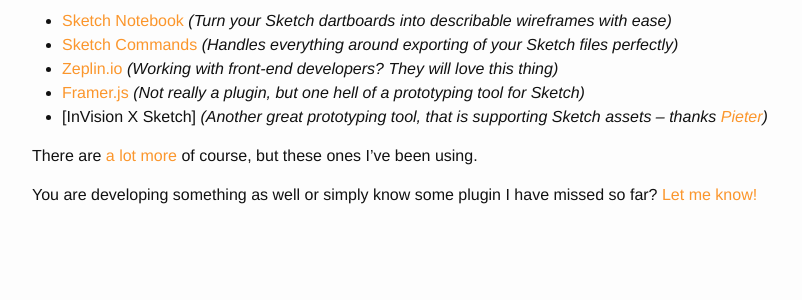
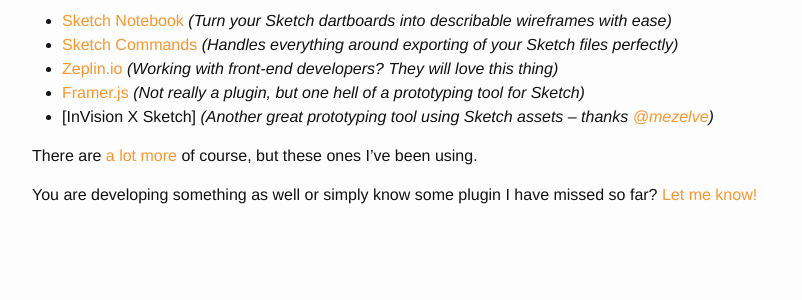
Before and after one commit to mikekotsch/mikekotsch.github.io, a Jekyll site: the page built from _posts/2014-11-25-sketch-plugins.markdown, in a window 1280 px wide. Shown: the part 299-599 px from the top of the page, without its empty margins (238-1040 px from the left). Built offline with Jekyll 4.4.1, drawn with Linux system fonts in a browser that asks for light colours.

Commit message:
Update II

```diff
--- a/_posts/2014-11-25-sketch-plugins.markdown
+++ b/_posts/2014-11-25-sketch-plugins.markdown
@@ -10,7 +10,7 @@
 + [Sketch Commands][sketch-commands] *(Handles everything around exporting of your Sketch files perfectly)*
 + [Zeplin.io][zeplin] *(Working with front-end developers? They will love this thing)*
 + [Framer.js][framer] *(Not really a plugin, but one hell of a prototyping tool for Sketch)*
-+ [InVision X Sketch] *(Another great prototyping tool, that is supporting Sketch assets – thanks [Pieter][pieter])*
++ [InVision X Sketch] *(Another great prototyping tool using Sketch assets – thanks [@mezelve][pieter])*
 
 There are [a lot more][more-plugins] of course, but these ones I’ve been using.
 
```
